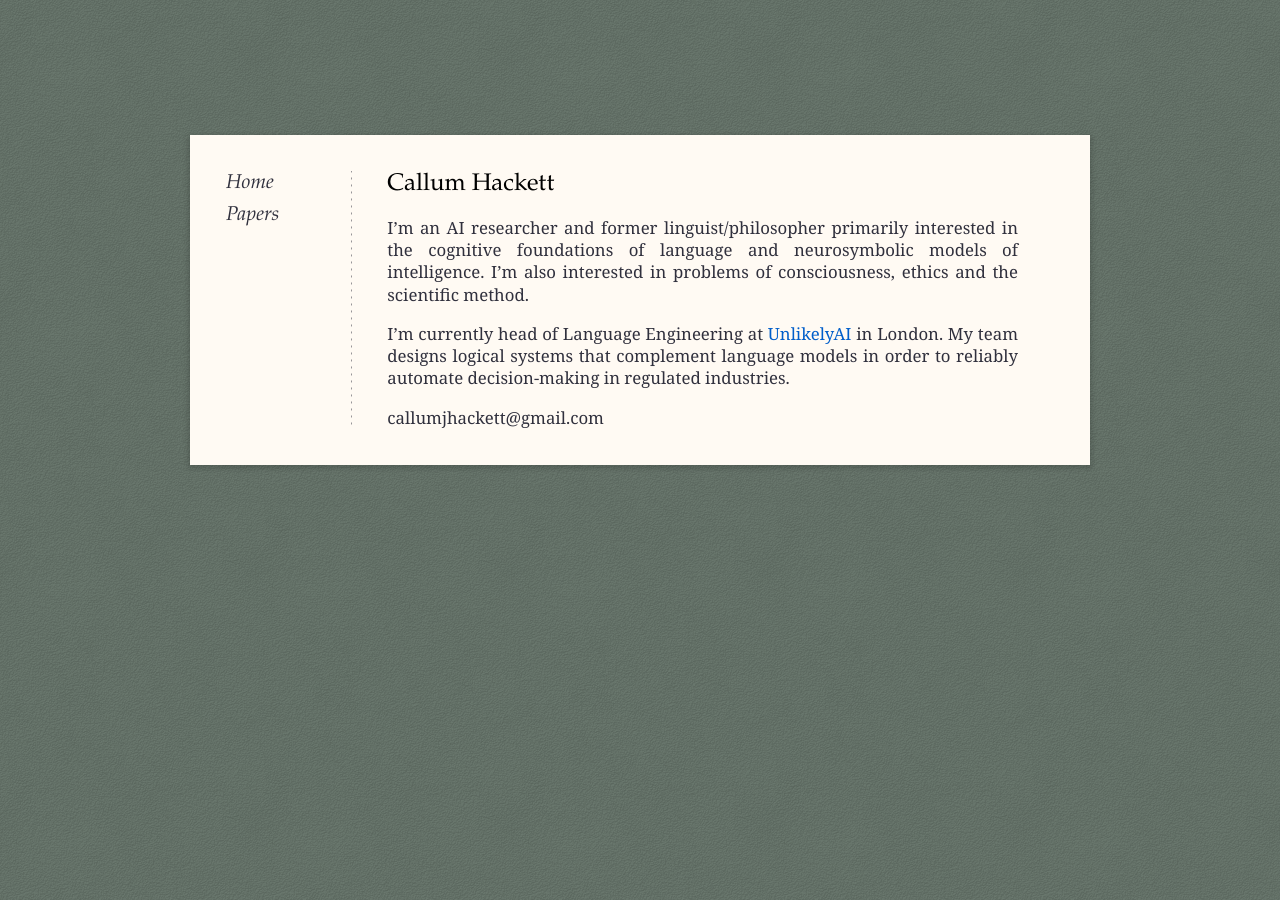
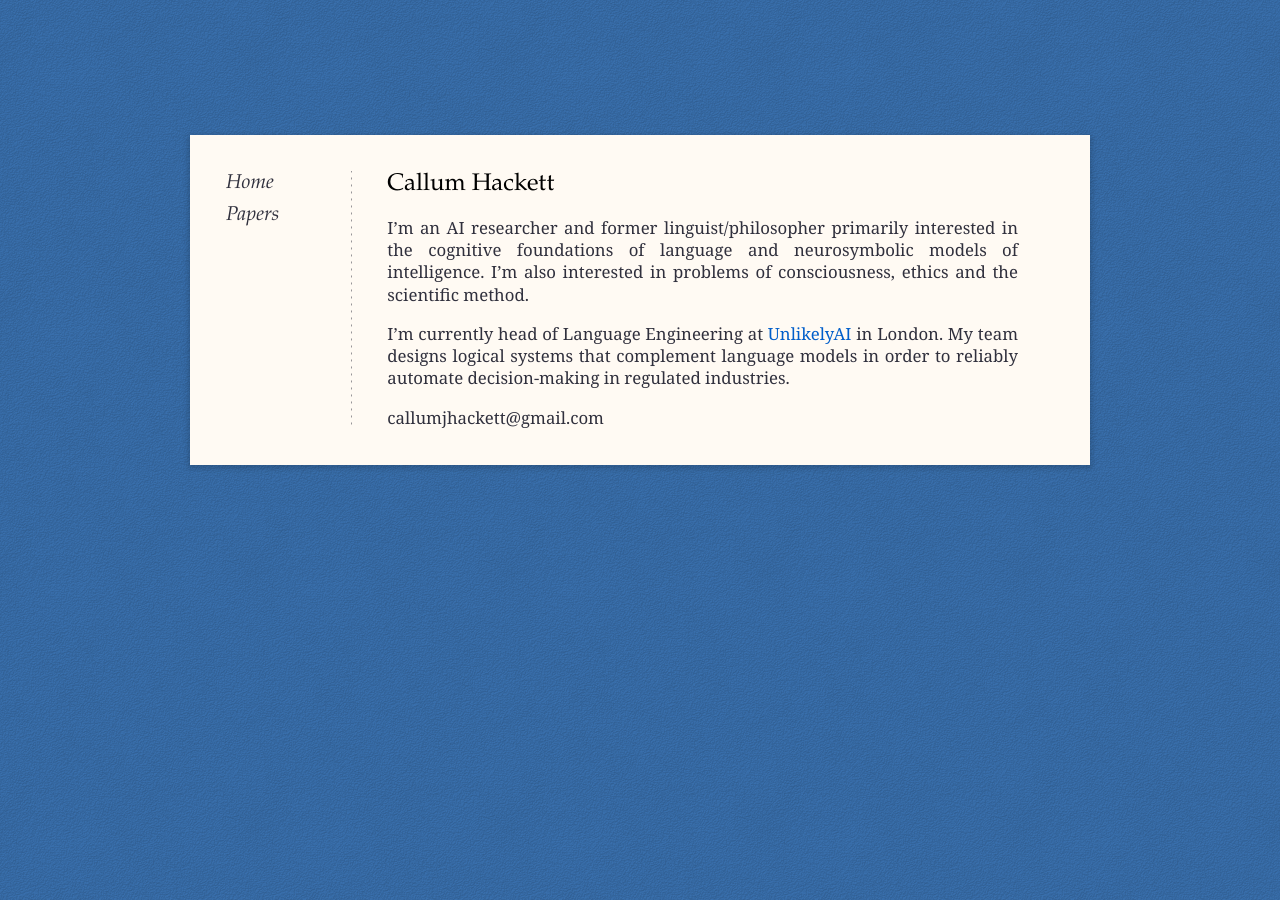
Before and after one commit to callumhackett/callumhackett.github.io, a Jekyll site: the page built from index.md, in a window 1280 px wide. Built offline with Jekyll 4.4.1, drawn with Linux system fonts in a browser that asks for light colours; some web fonts are replaced.

Commit message:
updated colours

```diff
--- a/assets/css/variables.css
+++ b/assets/css/variables.css
@@ -1,7 +1,7 @@
 :root {
     /* Colours */
     --background-texture: url('/assets/images/egg-shell.png');
-    --green-paint: #69776d;
+    --green-paint: hsl(212, 50%, 45%);
     --soft-black: 48, 48, 61;
     --cave-blue: rgb(0, 94, 202);
     --highlighter: rgb(254, 240, 130);
```
